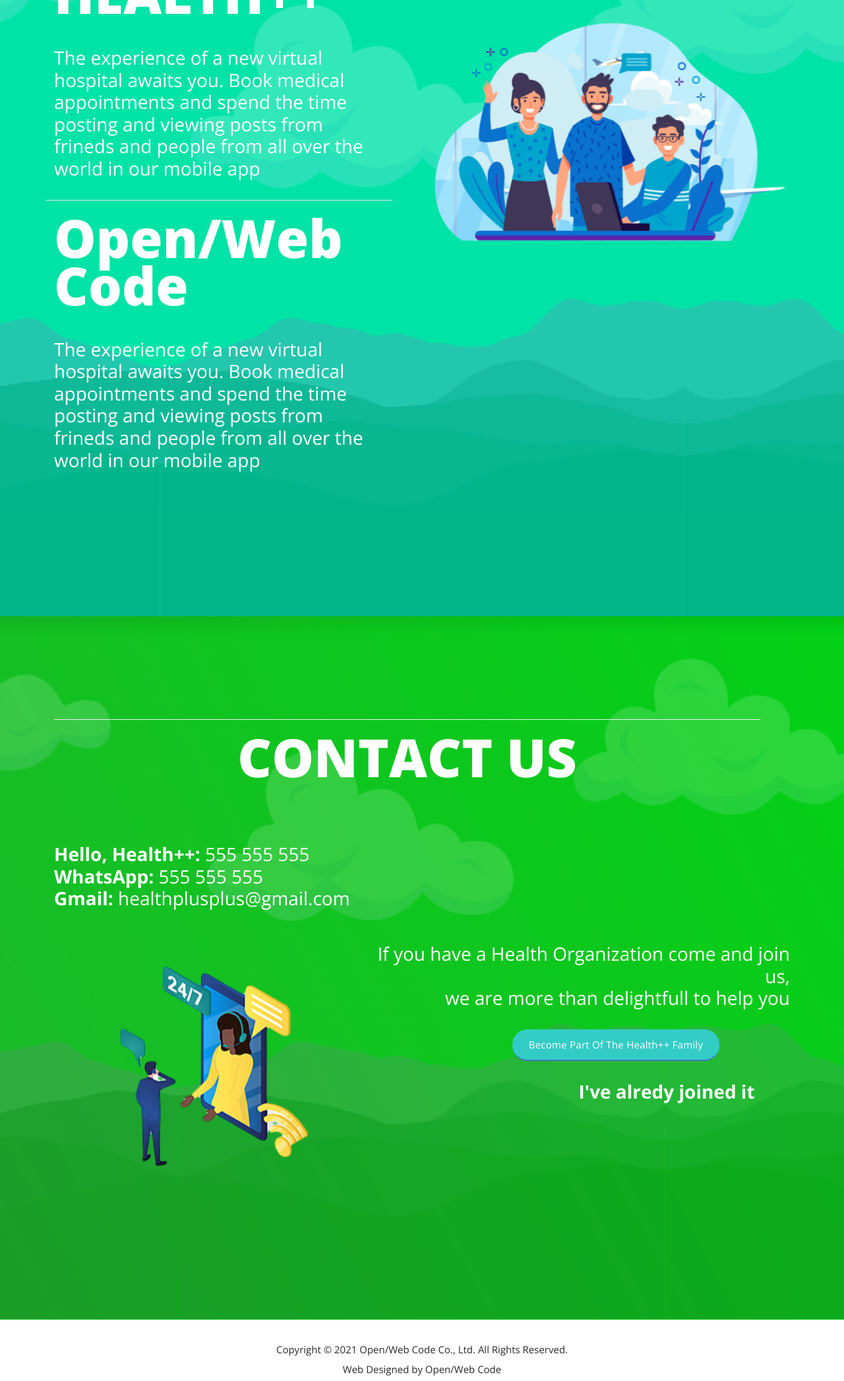
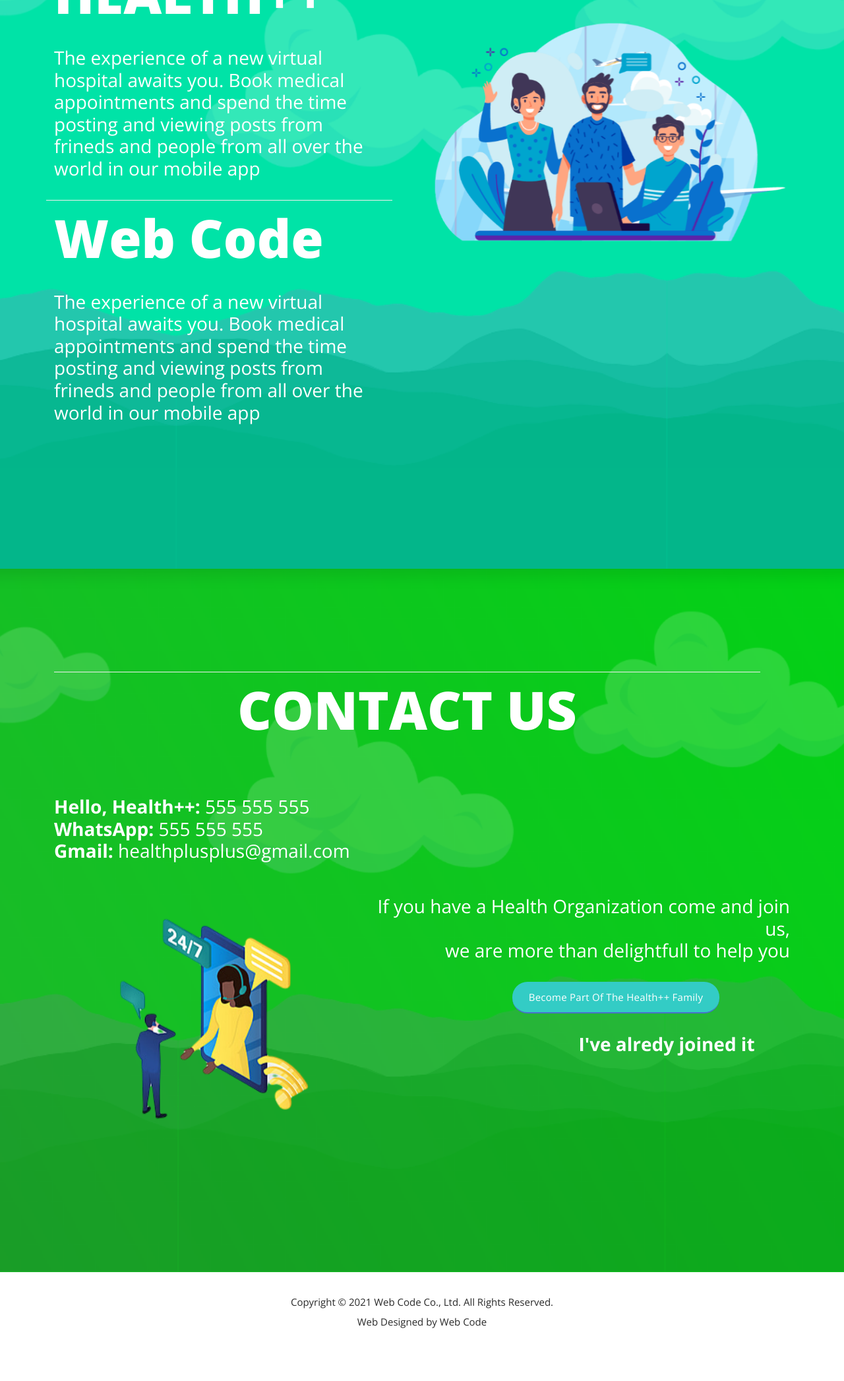
Before and after one commit to Diego5HZ/LP_HealthPlusPlus, a website: page index.html in a window 1280 px wide. Shown: the part 3369-5462 px from the top of the page at 66% size. After the commit the page ends 5417 px from the top, so only its background shows below. Drawn offline with nearby package versions, Linux system fonts and the light colour scheme.

Commit message:
fixed bad text

```diff
--- a/index.html
+++ b/index.html
@@ -9,7 +9,7 @@
   <link rel="preconnect" href="https://fonts.gstatic.com">
   <link href="https://fonts.googleapis.com/css2?family=Open+Sans:wght@300;400;600;700;800&display=swap" rel="stylesheet">
 
-  <title>Health++ by Open/Web Code</title>
+  <title>Health++ by Web Code</title>
 
   <!-- Bootstrap core CSS -->
   <link href="js/vendor/bootstrap/css/bootstrap.min.css" rel="stylesheet">
@@ -183,7 +183,7 @@
               <div class="row" style="position: relative; bottom: 100px">
                 <h2>HEALTH++</h2>
                 <h3 style="color:white">The experience of a new virtual hospital awaits you. Book medical appointments and spend the time posting and viewing posts from frineds and people from all over the world in our mobile app</h3>
-                <h2>Open/Web Code</h2>
+                <h2>Web Code</h2>
                 <h3 style="color:white">The experience of a new virtual hospital awaits you. Book medical appointments and spend the time posting and viewing posts from frineds and people from all over the world in our mobile app</h3>
               </div>
             </div>
@@ -259,9 +259,9 @@
   <div class="container">
     <div class="row">
       <div class="col-lg-12">
-        <p>Copyright © 2021 Open/Web Code Co., Ltd. All Rights Reserved.
+        <p>Copyright © 2021 Web Code Co., Ltd. All Rights Reserved.
 
-          <br>Web Designed by <a rel="nofollow" title="free CSS templates">Open/Web Code</a></p>
+          <br>Web Designed by <a rel="nofollow" title="free CSS templates">Web Code</a></p>
       </div>
     </div>
   </div>
```
